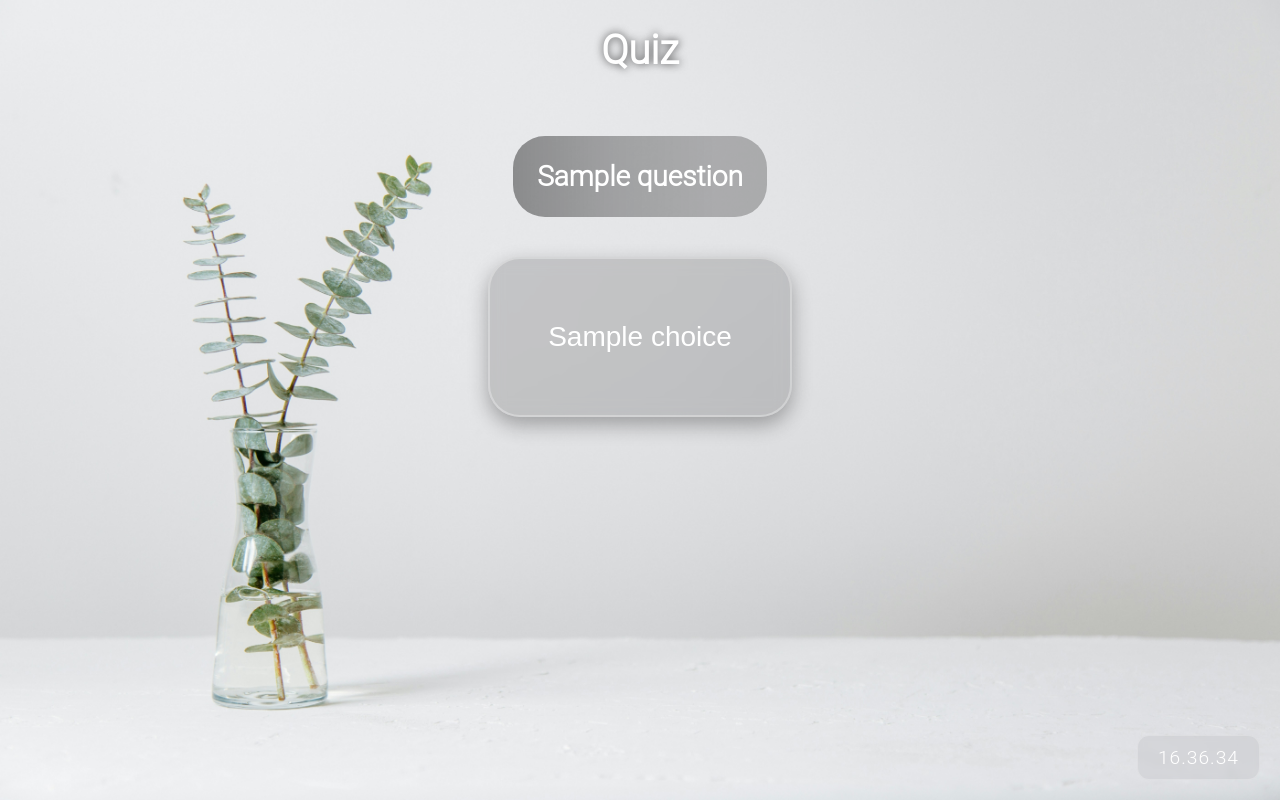
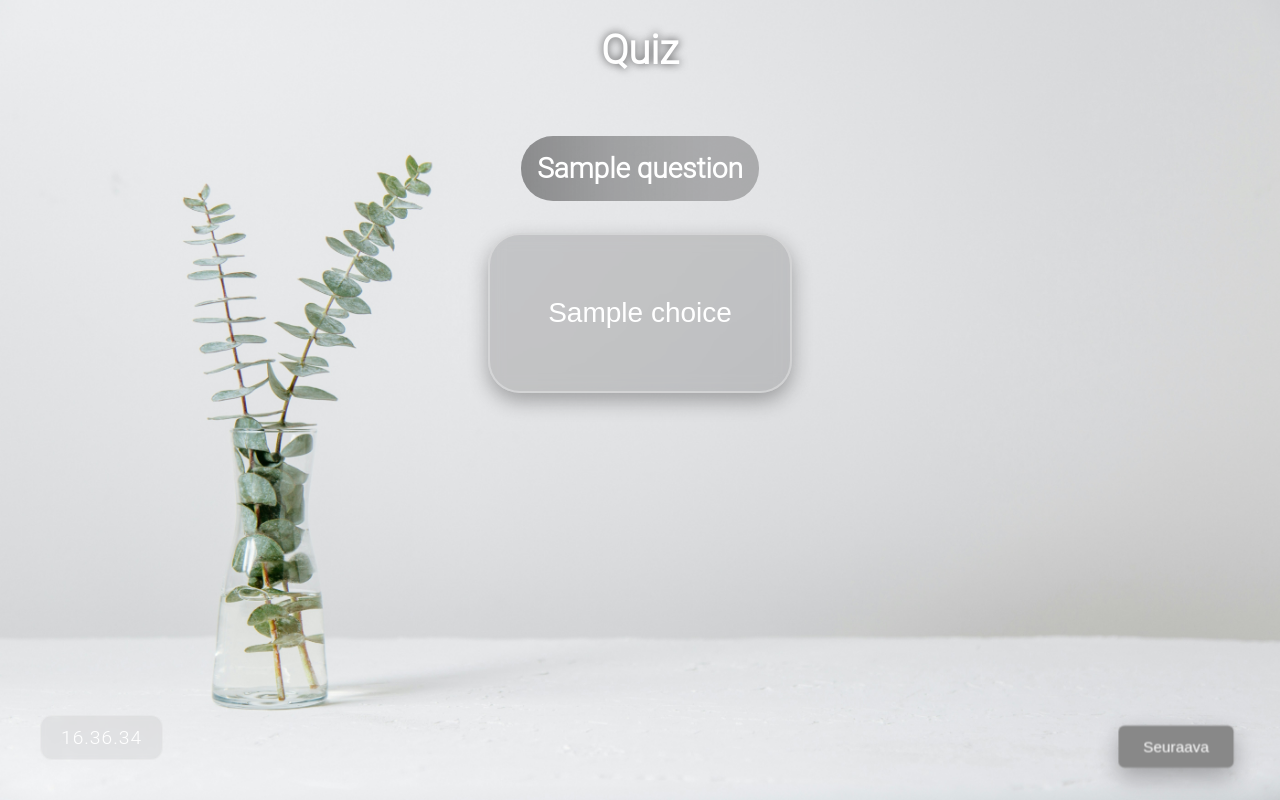
Before and after one commit to nikosilan/py_projekti, a Flask app: template Trivia_Quiz/templates/trivia_quiz.html in a window 1280 px wide. Run offline with Flask 3, Linux system fonts and the light colour scheme; the template is opened without the code that fills it: most values are stand-ins (such as "Sample title", 1, 10 or a date in 2020); parts of the project's set-up code (start-up, migrations or seed data) failed here and were passed over.

Commit message:
Muutin tietokilpailua, niin että nyt voi pelata useamman kierroksen putkeen nappia painamalla

```diff
--- a/Trivia_Quiz/static_test/test_style.css
+++ b/Trivia_Quiz/static_test/test_style.css
@@ -14,11 +14,10 @@ h1 {
     font-size: 2.5rem;
     color: white;
     text-shadow: 0 0 8px rgba(0,0,0,0.7);
-
 }
 
 h2 {
-    padding: 1.5rem;
+    padding: 1rem;
     font-size: 1.75rem;
     background: linear-gradient(to right,rgba(0, 0, 0, 0.4) 0%, rgba(0,0,0,0.3) 40%, rgba(0,0,0,0.25)80%);
     display: block;
@@ -33,7 +32,7 @@ button {
     border-radius: 2rem;
     width: 19rem;
     height: 10rem;
-    margin: 1.5rem;
+    margin: 1rem;
     font-size: 1.75rem;
 
     background: rgba(0, 0, 0, 0.15);
@@ -54,11 +53,31 @@ button:hover {
     transform: scale(1.05);
 }
 
+ #nextBtn {
+    position: fixed;
+    right: 40px;
+    bottom: 20px;
+    color: white;
+    border: none;
+    border-radius: 5px;
+    cursor: pointer;
+    padding: 5px 10px;
+    font-size: 0.8rem;
+    height: 2.2rem;
+    width: 6rem;
+    transform: scale(1.2);
+}
+
+#nextBtn:disabled {
+    background-color: #888;
+    cursor: not-allowed;
+}
+
 
 #clock {
     position: fixed;
-    bottom: 20px;
-    right: 20px;
+    bottom: 40px;
+    left: 40px;
 
     padding: 10px 20px;
     background: rgba(0, 0, 0, 0.05);
--- a/Trivia_Quiz/templates/trivia_quiz.html
+++ b/Trivia_Quiz/templates/trivia_quiz.html
@@ -19,6 +19,8 @@
             <br>
             {% endif %}
         {% endfor %}
+        <br>
+        <button type="button" id="nextBtn" disabled>Seuraava</button>
     </form>
 
     <div id="clock"></div>
@@ -27,6 +29,7 @@
 <script>
     // Haetaan kaikki vastausnapit
     const buttons = document.querySelectorAll(".answerBtn");
+    const nextBtn = document.getElementById("nextBtn");
 
     // Lisätään klikkaus jokaiselle napille
     buttons.forEach(button => {
@@ -47,24 +50,33 @@
             .then(response => response.json())
             .then(result => {
 
-                // Estetään napit heti, ettei voi painaa uudelleen
+                // Estetään napit, ettei voi painaa uudelleen
                 buttons.forEach(btn => btn.disabled = true);
+                // Nappi aktivoituu vastauksen jälkeen
+                if (nextBtn) {
+                nextBtn.disabled = false;
+            }
 
-                // Käydään kaikki napit läpi ja väritetään ne
+
+                // Käydään napit läpi ja lisätään värit
                 buttons.forEach(btn => {
 
-                    // Oikea vastaus → vihreäksi
+                    // Oikea vastaus vihreäksi
                     if (btn.dataset.value === result.correct) {
                         btn.style.backgroundColor = "rgba(0, 200, 0, 0.5)";
                     }
 
-                    // Käyttäjän väärä vastaus → punaiseksi
+                    // Käyttäjän väärä vastaus punaiseksi
                     if (btn.dataset.value === result.user && !result.correct_is_user) {
                         btn.style.backgroundColor = "rgba(200, 0, 0, 0.5)";
                     }
                 });
             });
+        nextBtn.addEventListener("click", function () {
+            window.location.href = "{{ url_for('trivia_quiz') }}";
         });
+        });
+
     });
 
     // Kello
--- a/Trivia_Quiz/trivia_app.py
+++ b/Trivia_Quiz/trivia_app.py
@@ -26,6 +26,9 @@ def answer():
     user_answer = data["answer"]
     correct_answer = quiz[question]["correct"]
 
+    # Poistetaan kysytty kysymys sanakirjasta
+    quiz.pop(question)
+
     return jsonify({
         "user": user_answer,
         "correct": correct_answer,
```
Also changed, not shown: Trivia_Quiz/quiz.py (+8 -0 lines), static/Jordan_CherryBoat.jpg (deleted).
